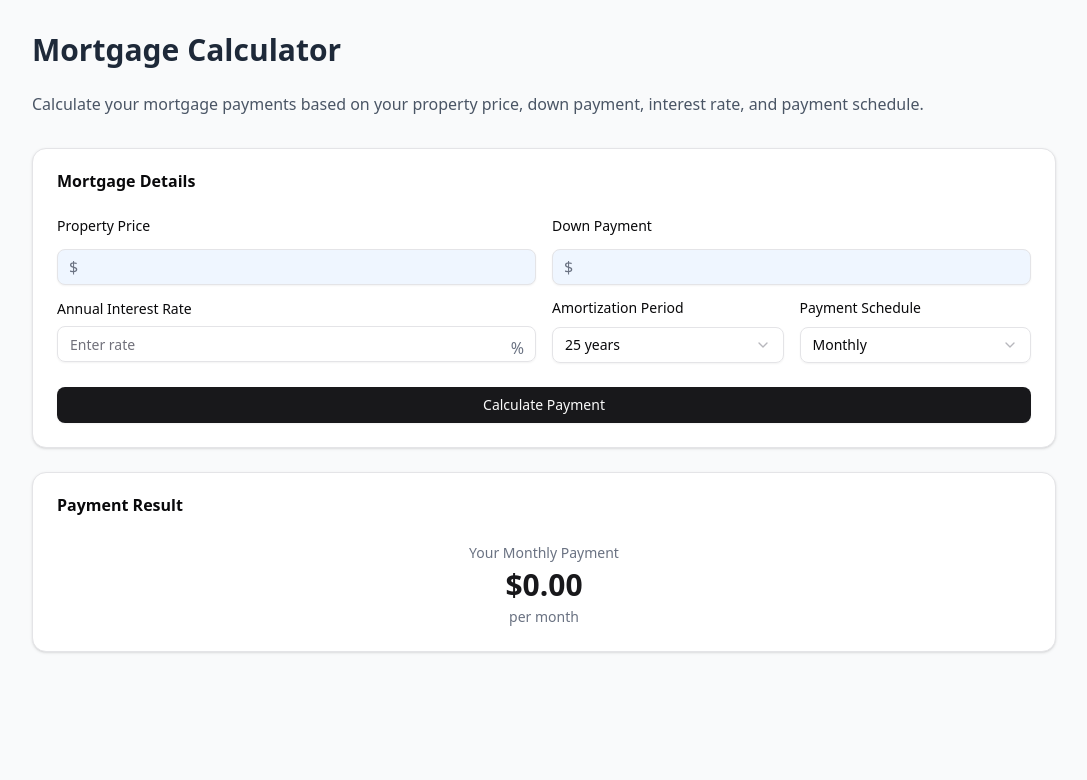
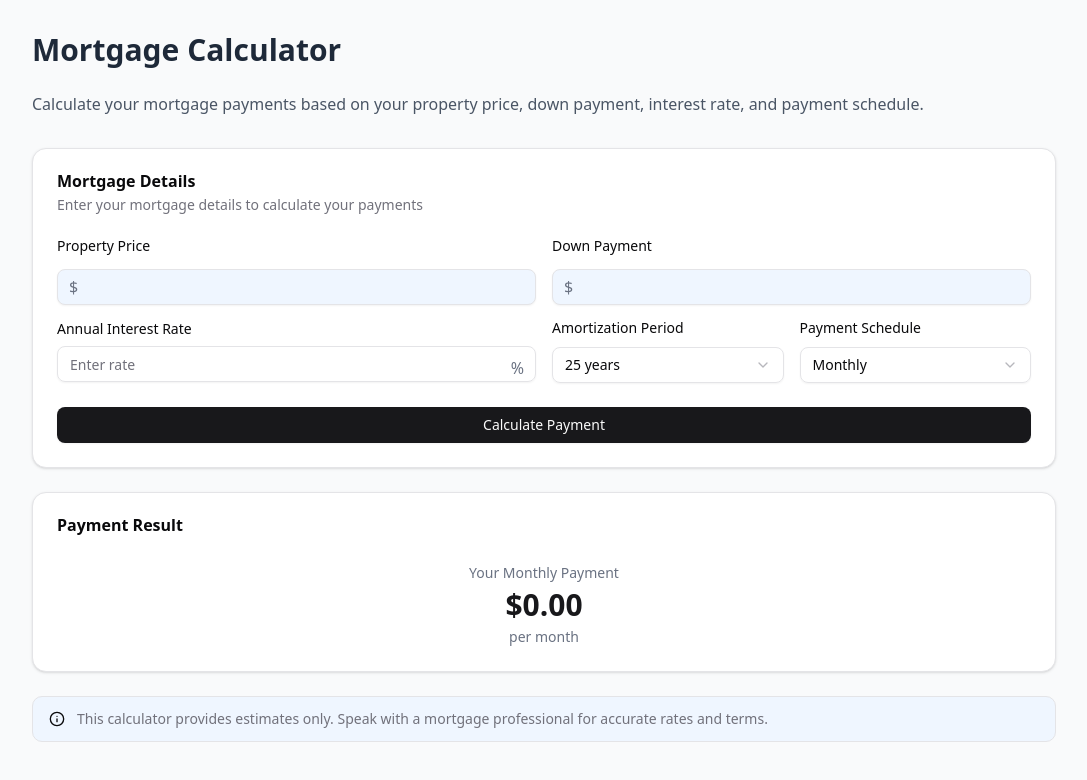
Before and after one commit to wallacefreitas/mortgage-calculator, a React (Vite) app in the folder web/: page / in a window 1280 px wide. Shown: the top 780 px of the page, without its empty margins (96-1183 px from the left). Built offline with nearby package versions, Linux system fonts and the light colour scheme; no server answers.

Commit message:
feat(frontend): implement new info on mortgage calculator

```diff
--- a/web/src/components/schedule-select/schedule-select.tsx
+++ b/web/src/components/schedule-select/schedule-select.tsx
@@ -37,11 +37,11 @@ export default function ScheduleSelect({
           </SelectTrigger>
           <SelectContent>
             <SelectItem
-              data-testid="payment-schedule-accelerated-bi-weekly"
-              aria-label="payment-schedule-accelerated-bi-weekly"
-              value="accelerated-bi-weekly"
+              data-testid="payment-schedule-monthly"
+              aria-label="payment-schedule-monthly"
+              value="monthly"
             >
-              Accelerated Bi-Weekly
+              Monthly
             </SelectItem>
             <SelectItem
               data-testid="payment-schedule-bi-weekly"
@@ -51,11 +51,11 @@ export default function ScheduleSelect({
               Bi-Weekly
             </SelectItem>
             <SelectItem
-              data-testid="payment-schedule-monthly"
-              aria-label="payment-schedule-monthly"
-              value="monthly"
+              data-testid="payment-schedule-accelerated-bi-weekly"
+              aria-label="payment-schedule-accelerated-bi-weekly"
+              value="accelerated-bi-weekly"
             >
-              Monthly
+              Accelerated Bi-Weekly
             </SelectItem>
           </SelectContent>
         </Select>
--- a/web/src/pages/mortgage-calculator/index.tsx
+++ b/web/src/pages/mortgage-calculator/index.tsx
@@ -1,5 +1,5 @@
 import { useState } from "react";
-import { AlertCircle } from "lucide-react";
+import { AlertCircle, Info } from "lucide-react";
 import { Button } from "../../common/components/ui/button/button";
 import {
   Form,
@@ -12,6 +12,7 @@ import {
 import {
   Card,
   CardContent,
+  CardDescription,
   CardHeader,
   CardTitle,
 } from "../../common/components/ui/card/card";
@@ -82,6 +83,9 @@ export default function MortgageCalculator() {
       <Card>
         <CardHeader>
           <CardTitle>Mortgage Details</CardTitle>
+          <CardDescription>
+            Enter your mortgage details to calculate your payments
+          </CardDescription>
         </CardHeader>
         <CardContent>
           <Form {...form}>
@@ -210,6 +214,14 @@ export default function MortgageCalculator() {
           paymentSchedule={form.getValues().paymentSchedule}
         />
       </div>
+
+      <Alert variant="default" className="bg-blue-50">
+        <Info className="h-4 w-4" />
+        <AlertDescription>
+          This calculator provides estimates only. Speak with a mortgage
+          professional for accurate rates and terms.
+        </AlertDescription>
+      </Alert>
     </div>
   );
 }
```
